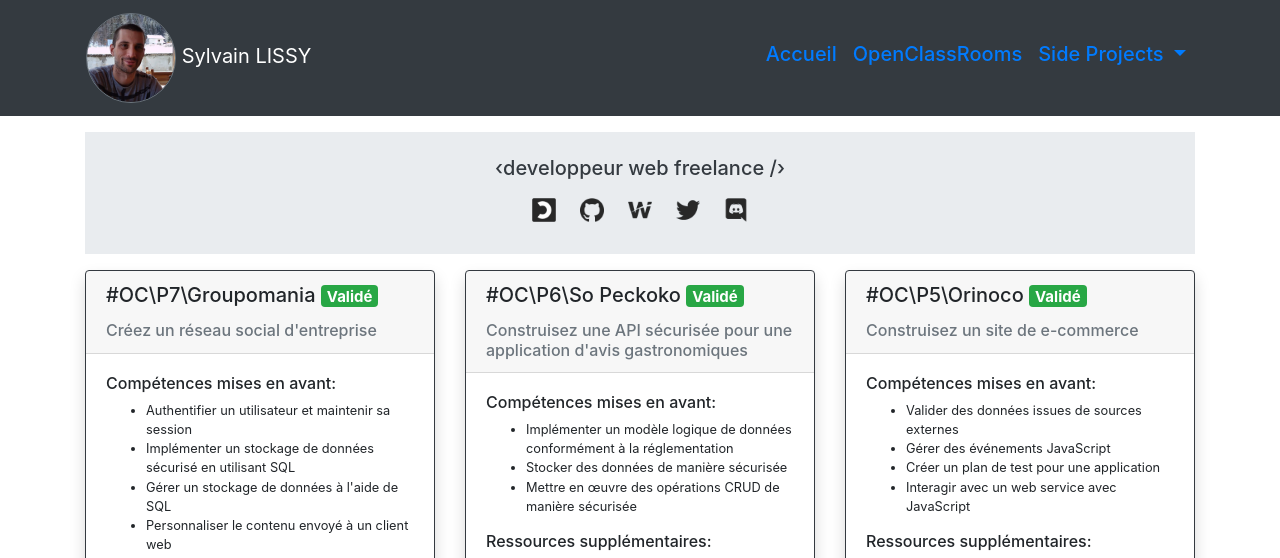
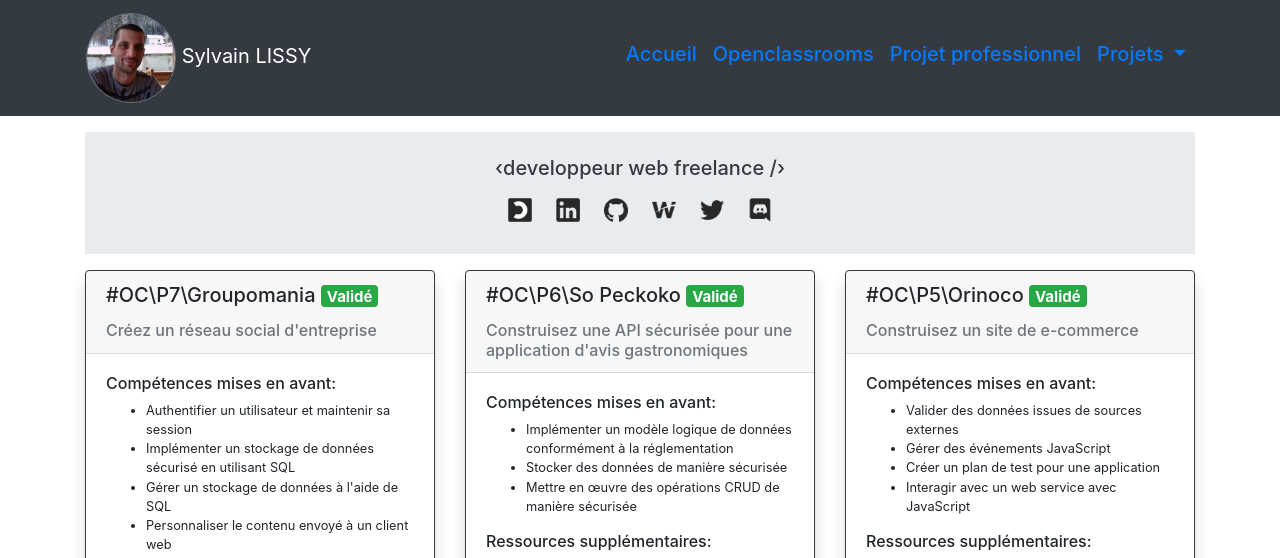
Before and after one commit to sylvain-lissy/sylvain-lissy.github.io, a website: page ocr.html in a window 1280 px wide. Shown: the top 558 px of the page. Drawn offline with nearby package versions, Linux system fonts and the light colour scheme.

Commit message:
Add files via upload

```diff
--- a/ocr.html
+++ b/ocr.html
@@ -24,21 +24,24 @@
                         </button>
                         <div id="navbarContent" class="collapse navbar-collapse justify-content-end">
                             <ul class="navbar-nav">
-                                <li class="nav-item">
+                                <li class="nav-item active">
                                     <a class="nav-link text-primary h5" href="index.html">Accueil</a>
                                 </li>
-                                <li class="nav-item active">
-                                    <a class="nav-link text-primary h5" href="ocr.html">OpenClassRooms</a>
+                                <li class="nav-item">
+                                    <a class="nav-link text-primary h5" href="ocr.html">Openclassrooms</a>
+                                </li>
+                                <li class="nav-item">
+                                    <a class="nav-link text-primary h5" href="https://sylvain-lissy.github.io/Projet-pro/">Projet professionnel</a>
                                 </li>
                                 <li class="nav-item">
                                     <div class="dropdown">
                                         <a class="bg-dark dropdown-toggle nav-link text-primary h5" href="#" role="button" id="dropdownMenuLink" data-toggle="dropdown" aria-haspopup="true" aria-expanded="false">
-                                          Side Projects
+                                          Projets
                                         </a>
                                         <div class="bg-dark dropdown-menu" aria-labelledby="dropdownMenuLink">
                                           <a class="dropdown-item bg-dark nav-link text-primary h5" href="tagsup.html">Tags Up</a>
                                         </div>
-                                    </div>
+                                      </div>
                                 </li>
                             </ul>
                         </div>
@@ -53,6 +56,7 @@
                         <h1 class="text-center h5 text-dark">&lsaquo;developpeur web freelance /&rsaquo;</h1>
                         <div class="row m-0 p-0 justify-content-center">
                             <div class="m-1 mx-2 p-1"><a href="https://openclassrooms.com"><img src="images/oc.png" height="24" alt="Openclassrooms"></a></div>
+                            <div class="m-1 mx-2 p-1"><a href="https://linkedin.com/in/sylvain-lissy"><img src="images/lk.png" height="24" alt="LinkedIn"></a></div>
                             <div class="m-1 mx-2 p-1"><a href="https://github.com/sylvain-lissy"><img src="images/github.png" height="24" alt="Github"></a></div>
                             <div class="m-1 mx-2 p-1"><a href="https://wakelet.com/@NeeXuuS"><img src="images/wakelet.png" height="24" alt="Wakelet"></a></div>
                             <div class="m-1 mx-2 p-1"><a href="https://twitter.com/lsylvain69"><img src="images/twitter.png" height="24" alt="Twitter"></a></div>
```
Also changed, not shown: index.html (+1 -0 lines), tagsup.html (+10 -6 lines).
